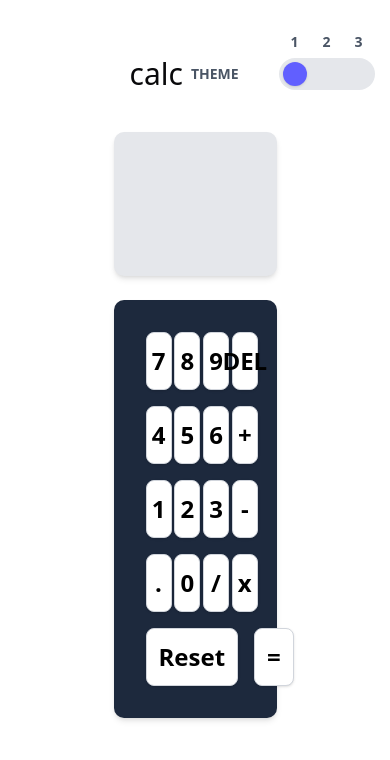
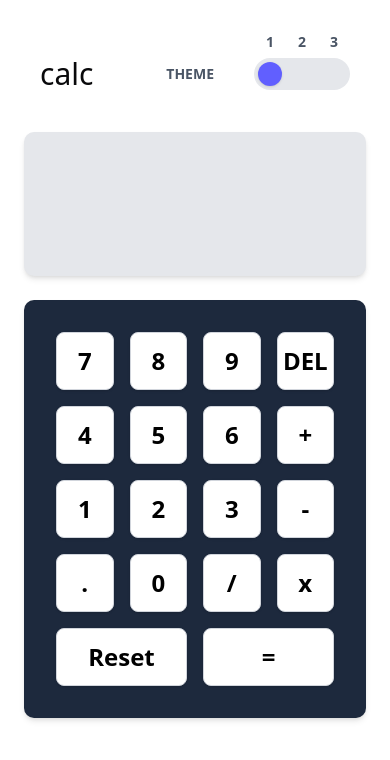
Before and after one commit to AnthonyChablov/calculator-app-ui, a React (Vite) app: page / in a window 390 px wide. Shown: the top 760 px of the page. Built offline with nearby package versions, Linux system fonts and the light colour scheme.

Commit message:
feat: add mobile responsiveness

```diff
--- a/src/components/Calculator/Calculator.tsx
+++ b/src/components/Calculator/Calculator.tsx
@@ -19,10 +19,7 @@ const Calculator = () => {
 
   return (
     <>
-      <Container
-        className="py-10 px-4 md:px-8 lg:px-16 xl:px-24 2xl:px-32 "
-        dataTestId="calculator"
-      >
+      <Container className="py-10  " dataTestId="calculator">
         <Header headerTitle="calc" toggleTitle="THEME" />
         <Separator size="small" />
         <Display value={expression} />
--- a/src/components/Layout/Container/Container.tsx
+++ b/src/components/Layout/Container/Container.tsx
@@ -43,7 +43,7 @@ const Container = ({
       data-testid={dataTestId}
       role="container"
       className={cn(
-        `max-w-6/12 container mx-auto px-3 md:px-8 lg:px-12 ${className}` // Combine default styles with any custom className passed as a prop.
+        ` w-full max-w-xl container mx-auto px-6  ${className}` // Combine default styles with any custom className passed as a prop.
       )}
     >
       {children}
```
